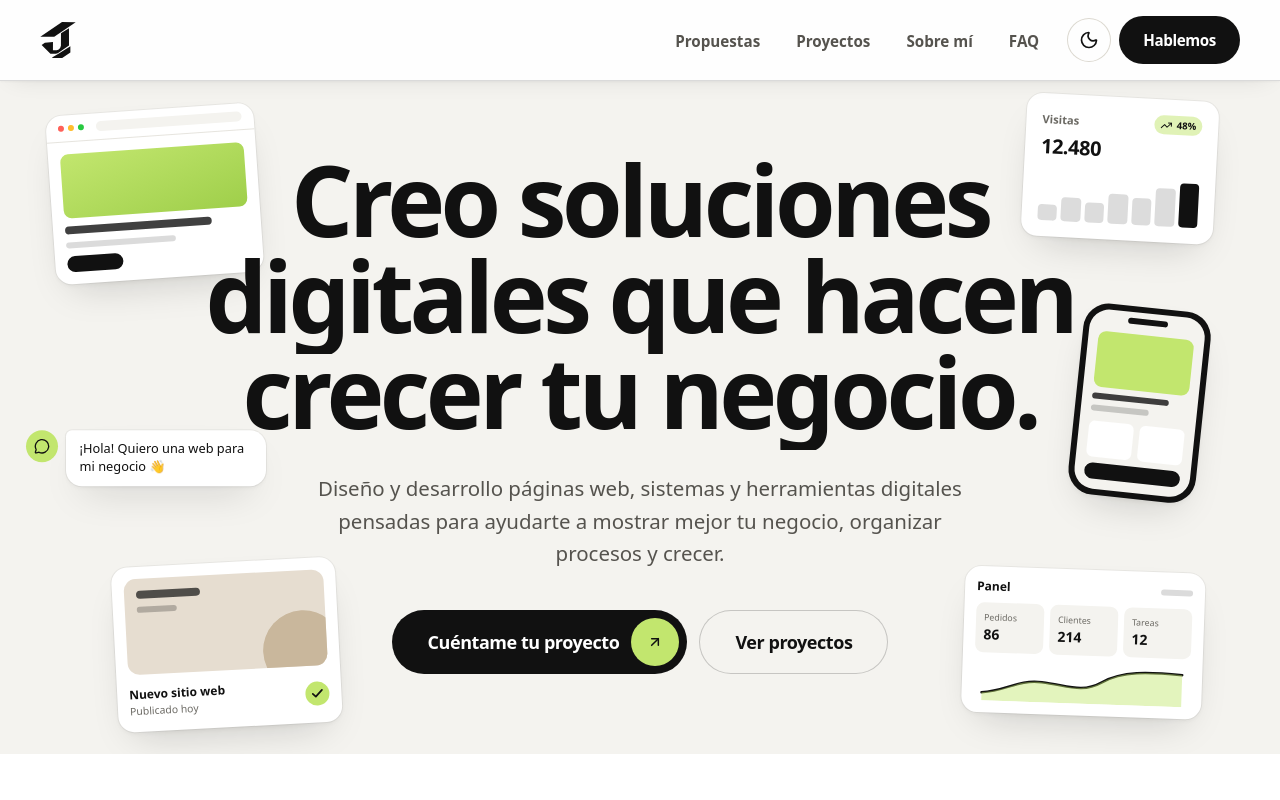
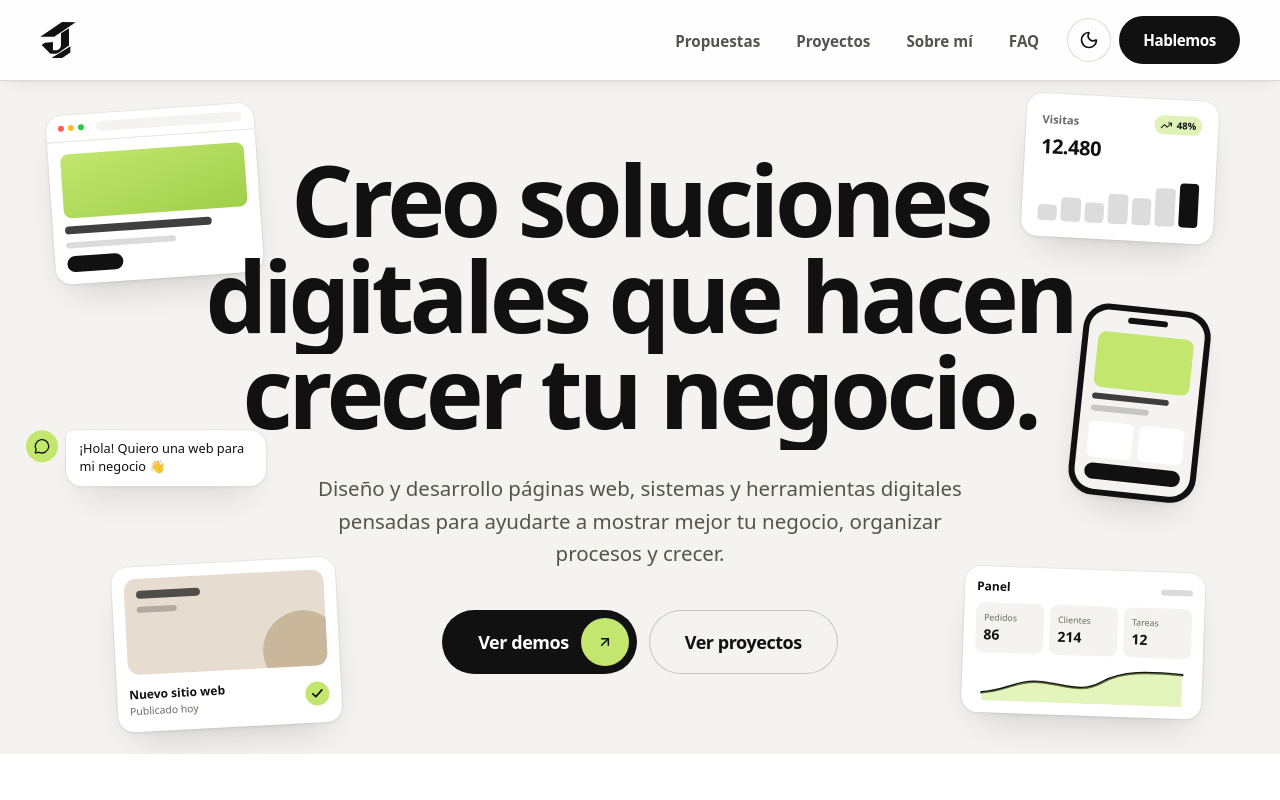
Before and after one commit to Badmon/JA_Studio, a React (Vite) app: page / in a window 1280 px wide. Shown: the top 800 px of the page. Built offline with nearby package versions, Linux system fonts and the light colour scheme.

Commit message:
Cambia el botón principal del hero a "Ver demos" y lo enlaza a la sección de propuestas

```diff
--- a/src/components/sections/Hero.tsx
+++ b/src/components/sections/Hero.tsx
@@ -87,7 +87,7 @@ export function Hero() {
           variants={fadeUp}
           className="mt-10 flex flex-col items-stretch justify-center gap-3 sm:flex-row sm:items-center"
         >
-          <Button href={`#${SECTION_IDS.contact}`} size="lg" withArrow>
+          <Button href={`#${SECTION_IDS.proposals}`} size="lg" withArrow>
             {heroContent.primaryCta}
           </Button>
           <Button
--- a/src/data/content.ts
+++ b/src/data/content.ts
@@ -9,7 +9,7 @@ export const heroContent = {
   titleLines: ['Creo soluciones', 'digitales que hacen', 'crecer tu negocio.'],
   subtitle:
     'Diseño y desarrollo páginas web, sistemas y herramientas digitales pensadas para ayudarte a mostrar mejor tu negocio, organizar procesos y crecer.',
-  primaryCta: 'Cuéntame tu proyecto',
+  primaryCta: 'Ver demos',
   /** Botón secundario: lleva a la galería de proyectos si está visible; si no, a "Sobre mí". */
   secondaryCta: PROJECTS_HREF ? 'Ver proyectos' : 'Conocer más',
 }
```
